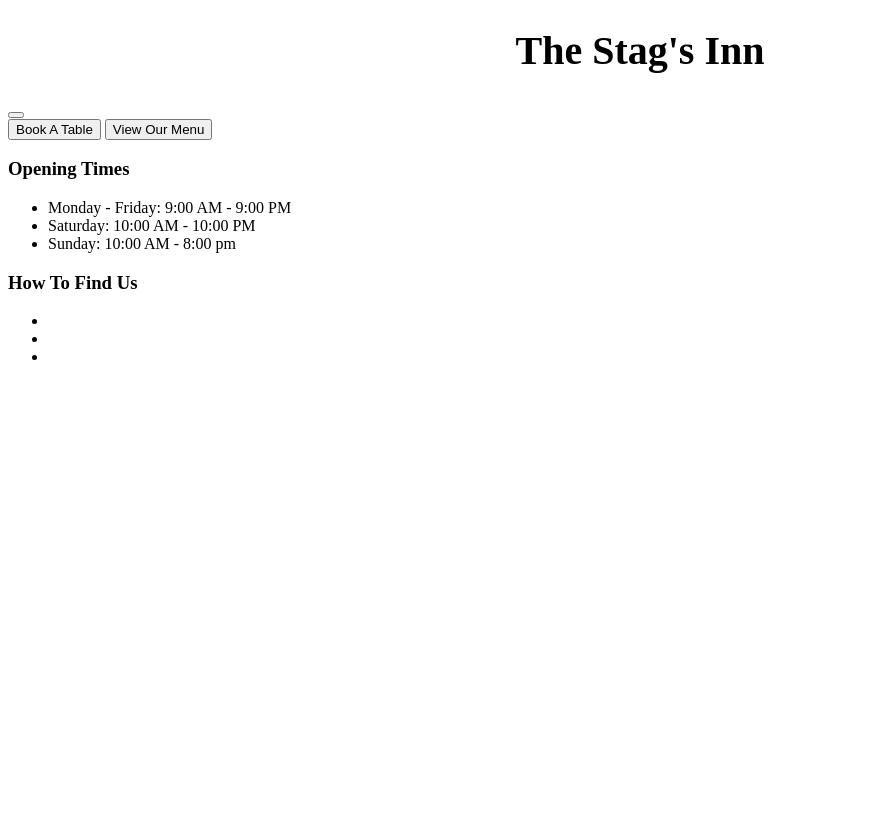
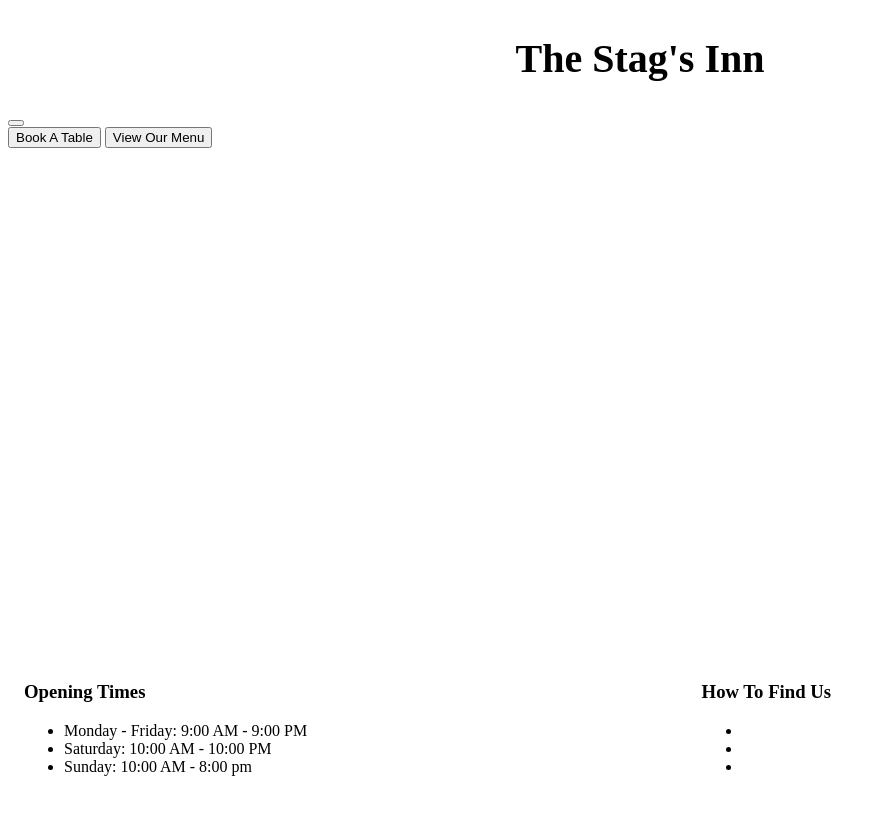
Before and after one commit to ashley9368/restaurant-booking-system, a Django app: page / in a window 1280 px wide. Shown: the whole page, without its empty margins (0-886 px from the left). Before the commit the page ends 360 px from the top, so only its background shows below. Run offline with Django 5.2, Linux system fonts and the light colour scheme.

Commit message:
Push footer down

```diff
--- a/core/static/core/style.css
+++ b/core/static/core/style.css
@@ -1,4 +1,26 @@
+/*Header Area*/
 .heading {
     text-align: center;
     font-size: 40px;
 }
+
+body {
+    min-height: 100vh;
+    display: flex;
+    flex-direction: column;
+}
+
+main {
+    flex: 1; /* Takes all remaining space, pushing footer down */
+}
+
+.footer {
+    display: flex;
+    justify-content: space-between;
+    align-items: flex-start;
+    padding: 1em;
+}
+
+.footer-section {
+    width: 45%;
+}
--- a/core/templates/core/index.html
+++ b/core/templates/core/index.html
@@ -19,13 +19,14 @@
                 <span class="x"></span>
             </button>
         </nav>
+    </header>
 
+        <main>
         <button class="btn-book-table">Book A Table</button>
         <button class="btn-view-menu">View Our Menu</button>
+        </main>
 
-    </header>
-
-    <footer>
+    <footer class="footer">
         <div class="footer-section">
             <h3>Opening Times</h3>
             <ul>
```
